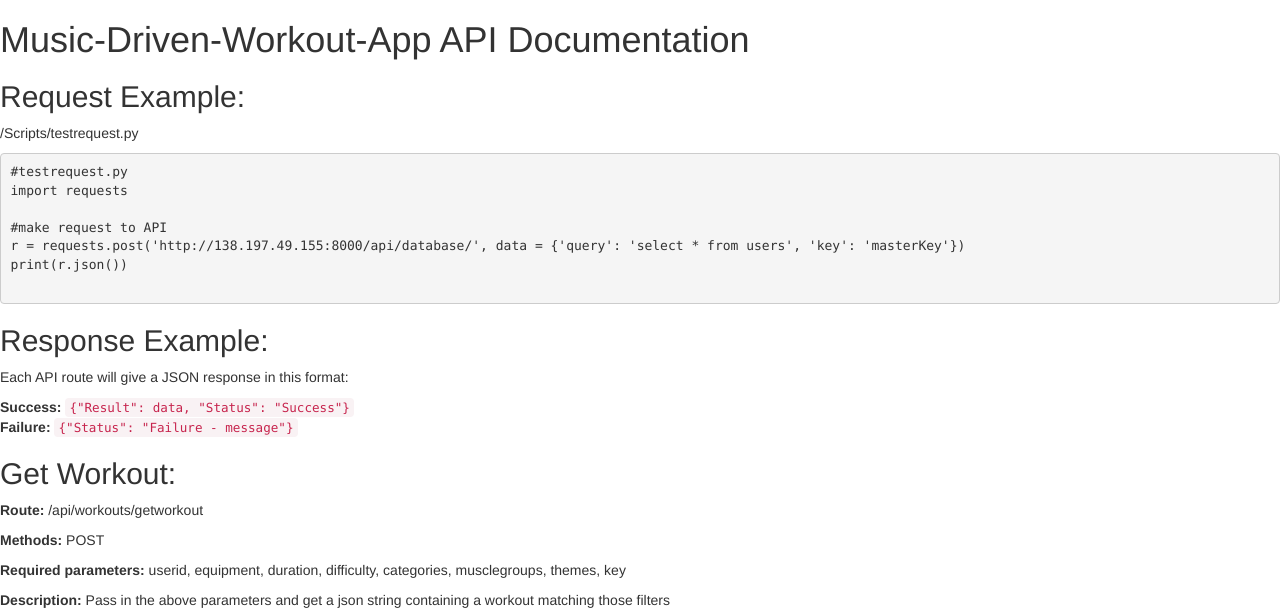
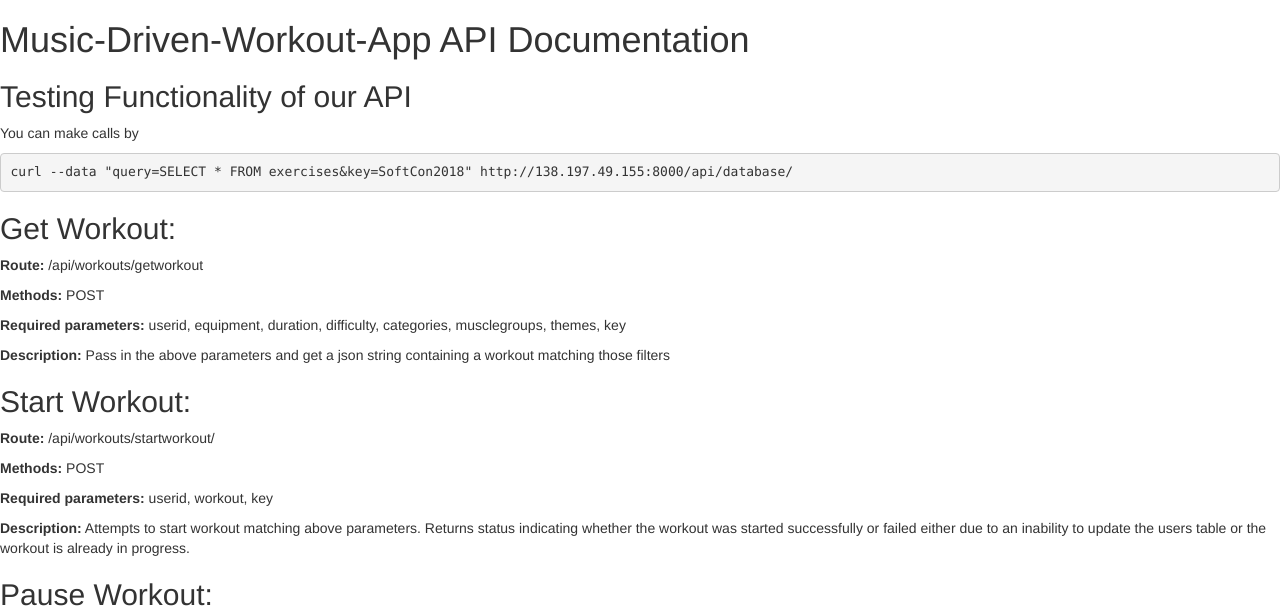
Before and after one commit to ama291/Music-Driven-Workout-App, a Flask app: page / in a window 1280 px wide. Shown: the top 610 px of the page. Run offline with Flask 2, Linux system fonts and the light colour scheme; some libraries are stand-ins or nearby versions.

Commit message:
working on more documentation stuff

```diff
--- a/API/templates/index.html
+++ b/API/templates/index.html
@@ -5,23 +5,11 @@
 	<body>
 		<h1>Music-Driven-Workout-App API Documentation</h1>
 
-		<h2>Request Example:</h2>
-		<p>/Scripts/testrequest.py</p>
-		<pre>
-#testrequest.py
-import requests
-
-#make request to API
-r = requests.post('http://138.197.49.155:8000/api/database/', data = {'query': 'select * from users', 'key': 'masterKey'})
-print(r.json())
-		</pre>
-
-		<h2>Response Example:</h2>
-		<p>Each API route will give a JSON response in this format:</p>
-		<b>Success: </b><code>{"Result": data, "Status": "Success"}</code>
-		<br />
-		<b>Failure: </b><code>{"Status": "Failure - message"}</code>
-
+        <h2>Testing Functionality of our API</h2>
+        <p>
+            You can make calls by
+        </p>
+        <pre>curl --data "query=SELECT * FROM exercises&key=SoftCon2018" http://138.197.49.155:8000/api/database/</pre>
 
         <!-- Workout Functions -->
         <h2>Get Workout:</h2>
@@ -100,7 +88,7 @@ print(r.json())
 
 
         <!-- Database -->
-		<h2>Database Access:</h2>
+		<h2>Database</h2>
 		<p><b>Route:</b> /api/database/</p>
 		<p><b>Methods:</b> POST</p>
 		<p><b>Required parameters:</b> query, key</p>
@@ -109,6 +97,22 @@ print(r.json())
 		<code>CREATE TABLE users (id integer, name varchar(50), tracked varchar(9999), untracked varchar(9999), goals varchar(9999), themes varchar(9999), competition varchar(9999), inProgressWorkouts varchar(9999), savedWorkouts varchar(9999));</code>
         <p>The exercises table in the database was created with: </p>
         <code>CREATE TABLE exercises (id integer, name varchar(512), type varchar(512), muscle varchar(512), equipment varchar(512), level varchar(512), images varchar(9999), guide varchar(9999));</code>
+
+        <h3>Request Example:</h3>
+		<p>/Scripts/testrequest.py</p>
+		<pre>
+#testrequest.py
+import requests
+
+#make request to API
+r = requests.post('http://138.197.49.155:8000/api/database/', data = {'query': 'select * from users', 'key': 'masterKey'})
+print(r.json())</pre>
+
+		<h3>Response Example:</h3>
+		<p>Each API route will give a JSON response in this format:</p>
+		<b>Success: </b><code>{"Result": data, "Status": "Success"}</code>
+		<br />
+		<b>Failure: </b><code>{"Status": "Failure - message"}</code>
         <br />
         <br />
 	</body>
```
Also changed, not shown: README.md.
